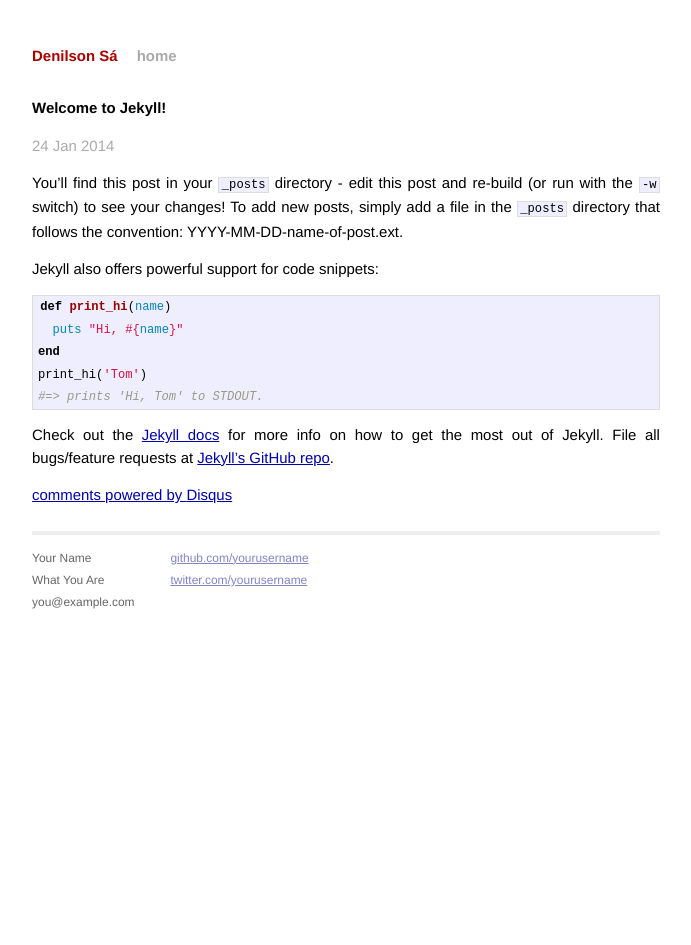
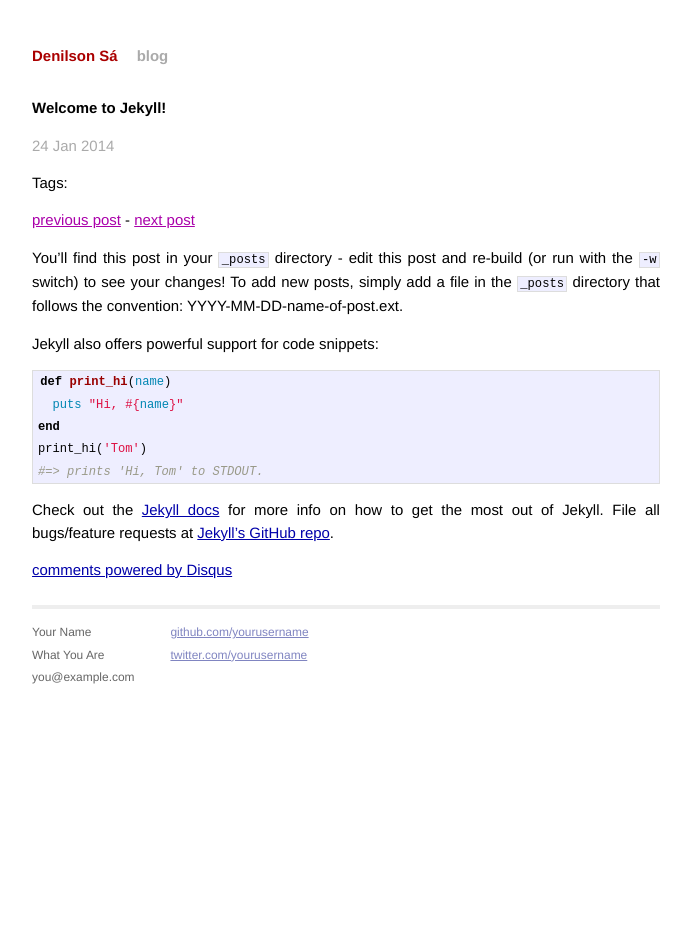
Before and after one commit to denilsonsa/denilsonsa.github.io, a Jekyll site: the page built from _posts/2014-01-24-welcome-to-jekyll.markdown, in a window 1280 px wide. Shown: the whole page, without its empty margins (294-985 px from the left). Built offline with Jekyll 4.4.1, drawn with Linux system fonts in a browser that asks for light colours; comment, search, counter and statistics services are not loaded.

Commit message:
Fixing the link to the blog.html; adding next/previous links; added a comment about deprecated watch config option

```diff
--- a/_config.yml
+++ b/_config.yml
@@ -33,3 +33,7 @@
 # directory. Also, post URLs alread contain the leading slash, which means
 # baseurl should NOT contain a trailing slash.
 #baseurl:
+
+# Auto-regeneration can no longer be set from your configuration file(s). Use
+# the --watch/-w command-line option instead.
+#watch: true
--- a/_layouts/default.html
+++ b/_layouts/default.html
@@ -18,7 +18,7 @@
         <div class="site">
           <div class="header">
             <h1 class="title"><a href="/">{{ site.name }}</a></h1>
-            <a class="extra" href="/">home</a>
+            <a class="extra" href="/blog.html">blog</a>
           </div>
 
           {{ content }}
--- a/_layouts/post.html
+++ b/_layouts/post.html
@@ -8,6 +8,8 @@
 -->
 <h2>{{ page.title }}</h2>
 <p class="meta">{{ page.date | date_to_string }}</p>
+<p>Tags: {{ page.tags | sort | join: ', ' }}</p>
+<p><a href="{{ page.previous.url }}">previous post</a> - <a href="{{ page.next.url }}">next post</a></p>
 
 <div class="post">
 {{ content }}
```
